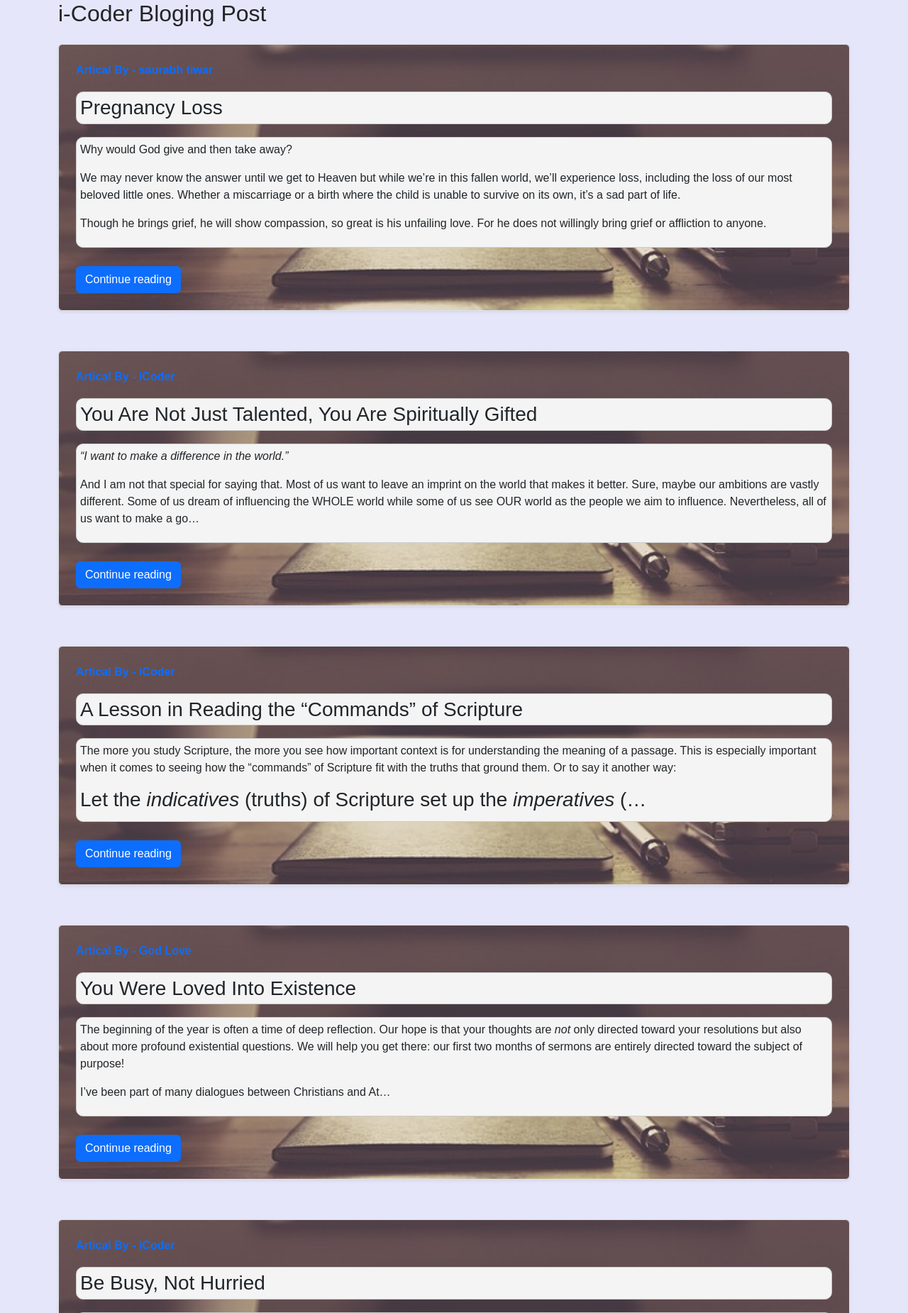
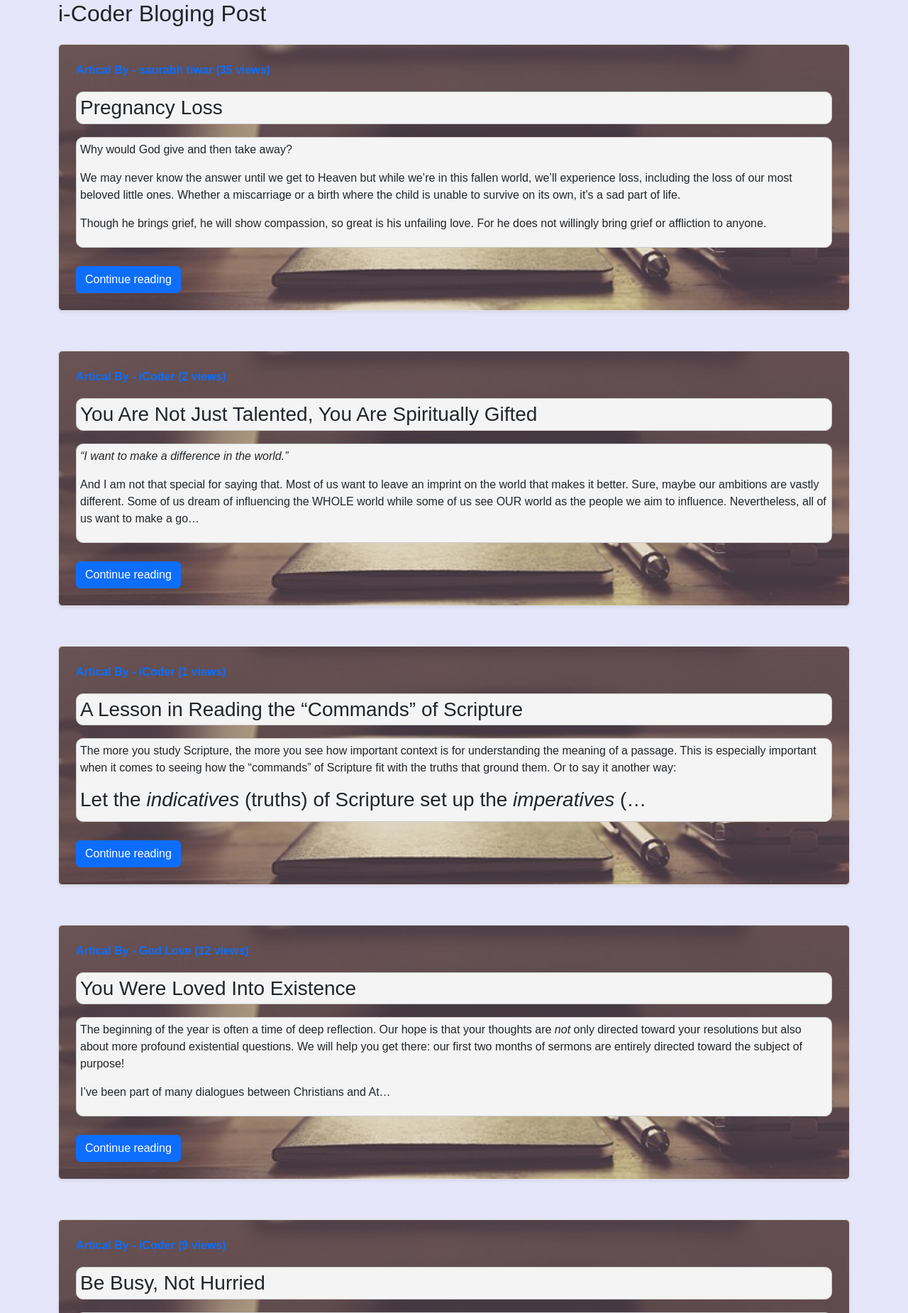
Before and after one commit to tiwarisaurabhdeveloper/iCoder2, a Django app: page /blog/ in a window 1280 px wide. Shown: the part 56-1906 px from the top of the page at 71% size. Run offline with Django 4.2, Linux system fonts and the light colour scheme; data comes from the database, SQL or seed files in the repository; both versions use the stored data as it was after the commit.

Commit message:
Updated blog views and added new content

```diff
--- a/blog/models.py
+++ b/blog/models.py
@@ -6,7 +6,7 @@ class Post(models.Model):
     sno=models.AutoField(primary_key=True)
     title=models.CharField(max_length=200)
     content=models.TextField()
-    views=models.IntegerField(default=0)
+    views=models.PositiveIntegerField(default=0)
     author=models.CharField(max_length=13)
     slug=models.CharField(max_length=150)
     timeStamp=models.DateField(blank=True)
--- a/home/views.py
+++ b/home/views.py
@@ -6,8 +6,8 @@ from django.contrib.auth.models import User
 from blog.models import Post
 # Create your views here.
 def index(request):
-    allPosts=Post.objects.all()[:4]
-    context={'allPosts':allPosts}
+    top_posts = Post.objects.order_by('-views')[:4]
+    context={'top_posts':top_posts}
     return render(request,'home/index.html',context)
 def contact(request):
     if request.method=="POST":
--- a/templates/blog/blogHome.html
+++ b/templates/blog/blogHome.html
@@ -20,7 +20,7 @@ Array.from(previews).forEach((ele)=>{
     <div class="my-3 col-md-12">
         <div class="row indexb g-0 border rounded overflow-hidden flex-md-row mb-4 shadow-sm h-md-250 position-relative">
             <div class="col p-4 d-flex flex-column position-static">
-                <strong class="d-inline-block mb-2 text-primary">Artical By - {{post.author}}</strong>
+                <strong class="d-inline-block mb-2 text-primary">Artical By - {{post.author}}  ({{post.views}} views)</strong>
                 <h3 class="mb-0 com-inp"><a href="/blog/{{post.slug}}" class="text-dark text-decoration-none" > {{post.title}}</a></h3>
                 <p class="card-text mb-2"><div class="preview com-inp">{{post.content|truncatechars:500}}</div></p>
                 <div>
--- a/templates/home/index.html
+++ b/templates/home/index.html
@@ -57,11 +57,11 @@
 </div>
 <div class="container">
   <div class="row mb-2 my-4" style="background-color: lavender;">
-    {% for post in allPosts %}
+    {% for post in top_posts %}
     <div class="col-md-6">
       <div class="row indexc g-0 border rounded overflow-hidden flex-md-row mb-4 shadow-sm h-md-250 position-relative">
         <div class="col p-4 d-flex flex-column position-static">
-          <strong class="d-inline-block mb-2 text-success">{{post.auth}}</strong>
+          <strong class="d-inline-block mb-2 text-success">{{post.author}} ({{post.views}} views)</strong>
           <h3 class="mb-0 com-inp">{{post.title}}</h3>
           <div class="mb-1 text-muted"><span class="badge text-bg-light" style="font-size: xx-small">{{post.timeStamp}}</span></div>
           <p class="mb-auto"><div class="preview com-inp">{{post.content|truncatechars:300}}</div></p>
```
Also changed, not shown: blog/migrations/0005_alter_post_views.py (added), db.sqlite3.
